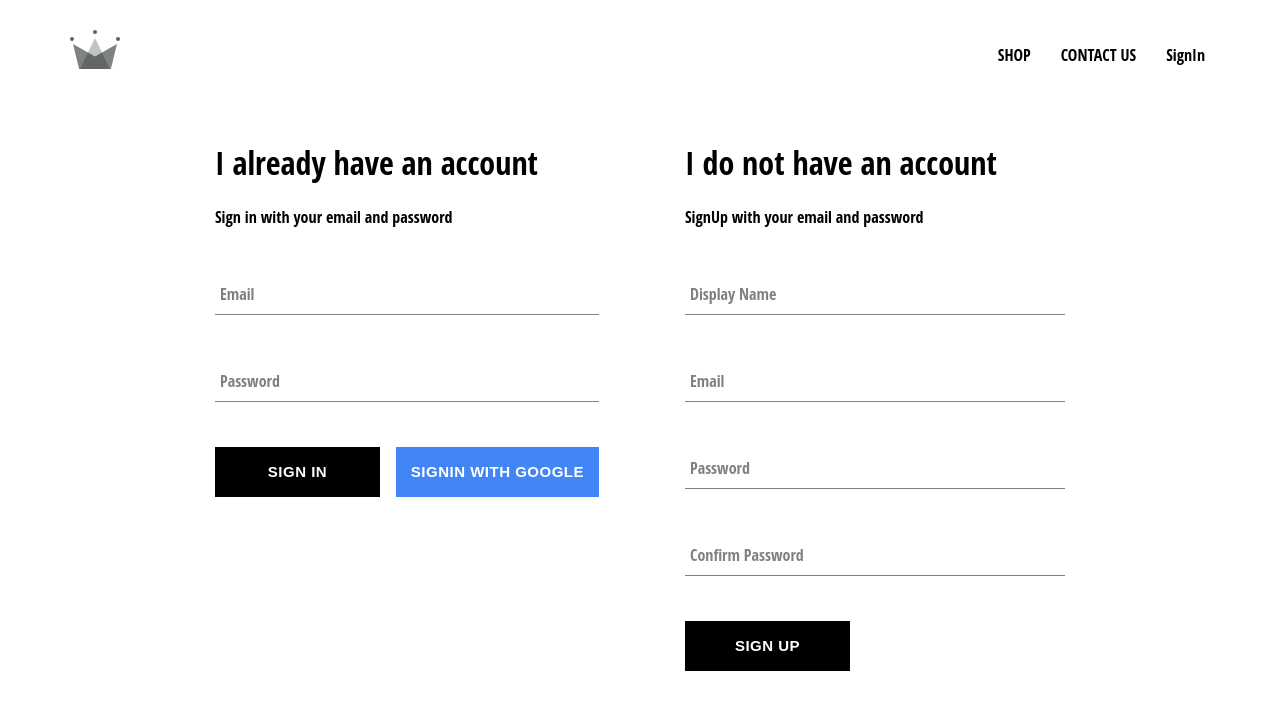
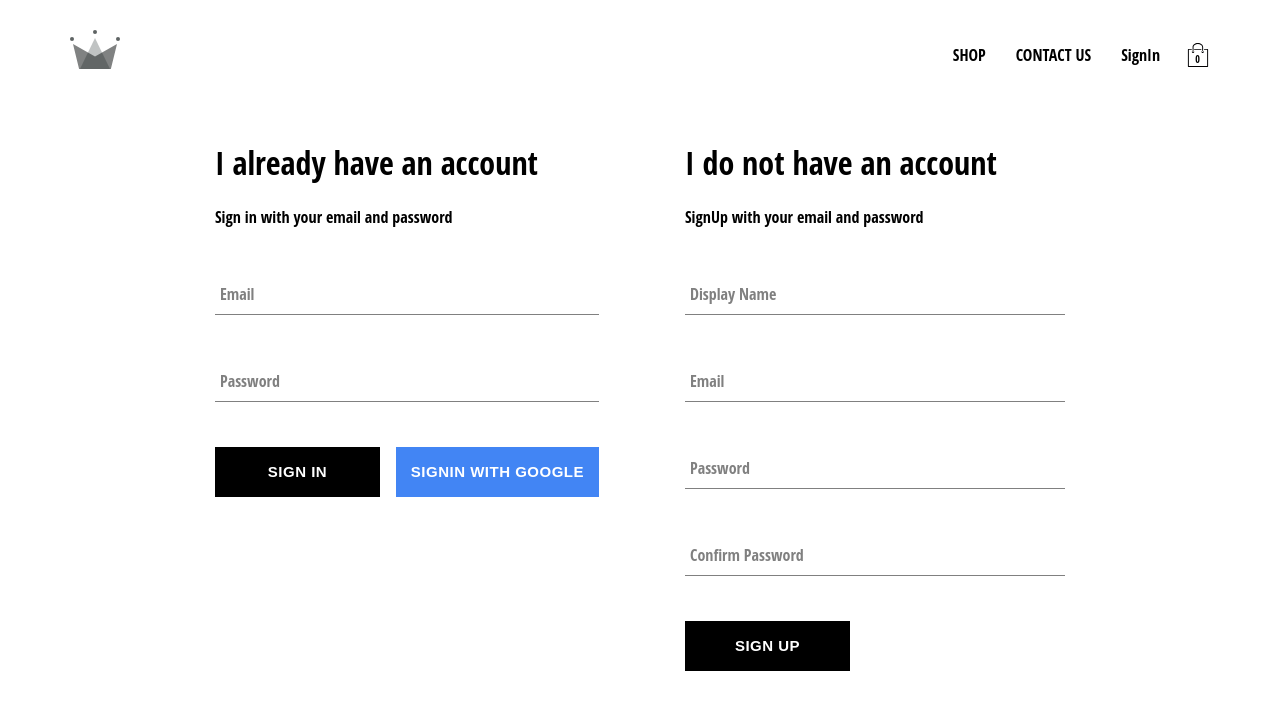
Before and after one commit to nalbandmohammad/store, a React (Create React App) app: page /signin in a window 1280 px wide. Shown: the top 710 px of the page. Built offline with nearby package versions, Linux system fonts and the light colour scheme; no server answers.

Commit message:
Added cartIcon and cartDropdown components to our application

```diff
--- /dev/null
+++ b/src/components/cart-dropdown/cart-dropdown.js
@@ -0,0 +1,16 @@
+import React from 'react';
+
+import CustomButton from '../custom-button/custom-button';
+
+import './cart-dropdown.styles.scss';
+
+const CartDropdown = () => (
+
+    <div className="cart-dropdown">
+        <div className="cart-items"></div>
+        <CustomButton>Go To Checkout</CustomButton>
+    </div>
+
+)
+
+export default CartDropdown;
--- /dev/null
+++ b/src/components/cart-dropdown/cart-dropdown.styles.scss
@@ -0,0 +1,24 @@
+.cart-dropdown {
+  position: absolute;
+  width: 240px;
+  height: 340px;
+  display: flex;
+  flex-direction: column;
+  padding: 20px;
+  border: 1px solid black;
+  background-color: white;
+  top: 90px;
+  right: 40px;
+  z-index: 5;
+
+  .cart-items {
+    height: 240px;
+    display: flex;
+    flex-direction: column;
+    overflow: scroll;
+  }
+
+  button {
+    margin-top: auto;
+  }
+}
--- /dev/null
+++ b/src/components/cart-icon/cart-icon.js
@@ -0,0 +1,24 @@
+import React from 'react';
+
+import {connect} from 'react-redux'
+
+import {ReactComponent as ShoppingIcon} from '../../assets/shopping-bag.svg';
+
+import {toggleCartHidden} from '../../redux/cart/cart.actions';
+
+
+import './cart-icon.styles.scss';
+
+
+const CartIcon = ({toggleCartHidden}) => (
+   <div className="cart-icon" onClick={toggleCartHidden}>
+       <ShoppingIcon className="shopping-icon" />
+       <span className="item-count">0</span>
+   </div>
+)
+
+const mapDispatchToProps = dispatch => ({
+    toggleCartHidden: () => dispatch(toggleCartHidden())
+})
+
+export default connect(null, mapDispatchToProps)(CartIcon);
--- /dev/null
+++ b/src/components/cart-icon/cart-icon.styles.scss
@@ -0,0 +1,21 @@
+.cart-icon {
+  width: 45px;
+  height: 45px;
+  position: relative;
+  display: flex;
+  align-items: center;
+  justify-content: center;
+  cursor: pointer;
+
+  .shopping-icon {
+    width: 24px;
+    height: 24px;
+  }
+
+  .item-count {
+    position: absolute;
+    font-size: 10px;
+    font-weight: bold;
+    bottom: 12px;
+  }
+}
--- a/src/components/header/header.js
+++ b/src/components/header/header.js
@@ -9,8 +9,10 @@
 import {ReactComponent as Logo} from '../../assets/crown.svg';
 
 import './header.styles.scss';
+import CartIcon from '../cart-icon/cart-icon';
+import CartDropdown from '../cart-dropdown/cart-dropdown';
 
-const Header = ({currentUser}) => (
+const Header = ({currentUser, hidden}) => (
     <div className="header">
         <Link className="logo-container" to="/"><Logo className="logo"/></Link>
 
@@ -24,13 +26,20 @@
              SignIn
             </Link>
         }
+        <CartIcon/>
         </div>
+
+        {hidden ? null : <CartDropdown/>}
+
+
 
     </div>
 )
 
-const mapStateToProps = state => ({
-    currentUser: state.user.currentUser
-})
+const mapStateToProps = ({ user : {currentUser}, cart: {hidden}}) => ({
+    currentUser,
+    hidden
+});
+
 
 export default connect(mapStateToProps)(Header);
--- /dev/null
+++ b/src/redux/cart/cart.actions.js
@@ -0,0 +1,5 @@
+import CartActionTypes from './cart.types';
+
+export const toggleCartHidden = () => ({
+    type: CartActionTypes.TOGGLE_CART_HIDDEN
+})
--- /dev/null
+++ b/src/redux/cart/cart.reducer.js
@@ -0,0 +1,19 @@
+import CartActionTypes from './cart.types';
+
+const INITIAL_STATE = {
+    hidden: true
+}
+
+const CartReducer = (state = INITIAL_STATE, action) => {
+    switch (action.type) {
+        case CartActionTypes.TOGGLE_CART_HIDDEN:
+            return{
+                ...state,
+                hidden: !state.hidden
+            }
+        default:
+            return state;
+    }
+}
+
+export default CartReducer;
--- /dev/null
+++ b/src/redux/cart/cart.types.js
@@ -0,0 +1,4 @@
+const CartActionTypes = {
+    TOGGLE_CART_HIDDEN: 'TOGGLE_CART_HIDDEN'
+}
+export default CartActionTypes;
--- a/src/redux/rootreducer/rootreducer.js
+++ b/src/redux/rootreducer/rootreducer.js
@@ -1,7 +1,9 @@
 import { combineReducers } from 'redux';
 
 import UserReducer from '../users/user.reducer';
+import CartReducer from '../cart/cart.reducer';
 
 export default combineReducers({
-    user: UserReducer
+    user: UserReducer,
+    cart: CartReducer
 })
```
Also changed, not shown: src/assets/shopping-bag.svg (added).
